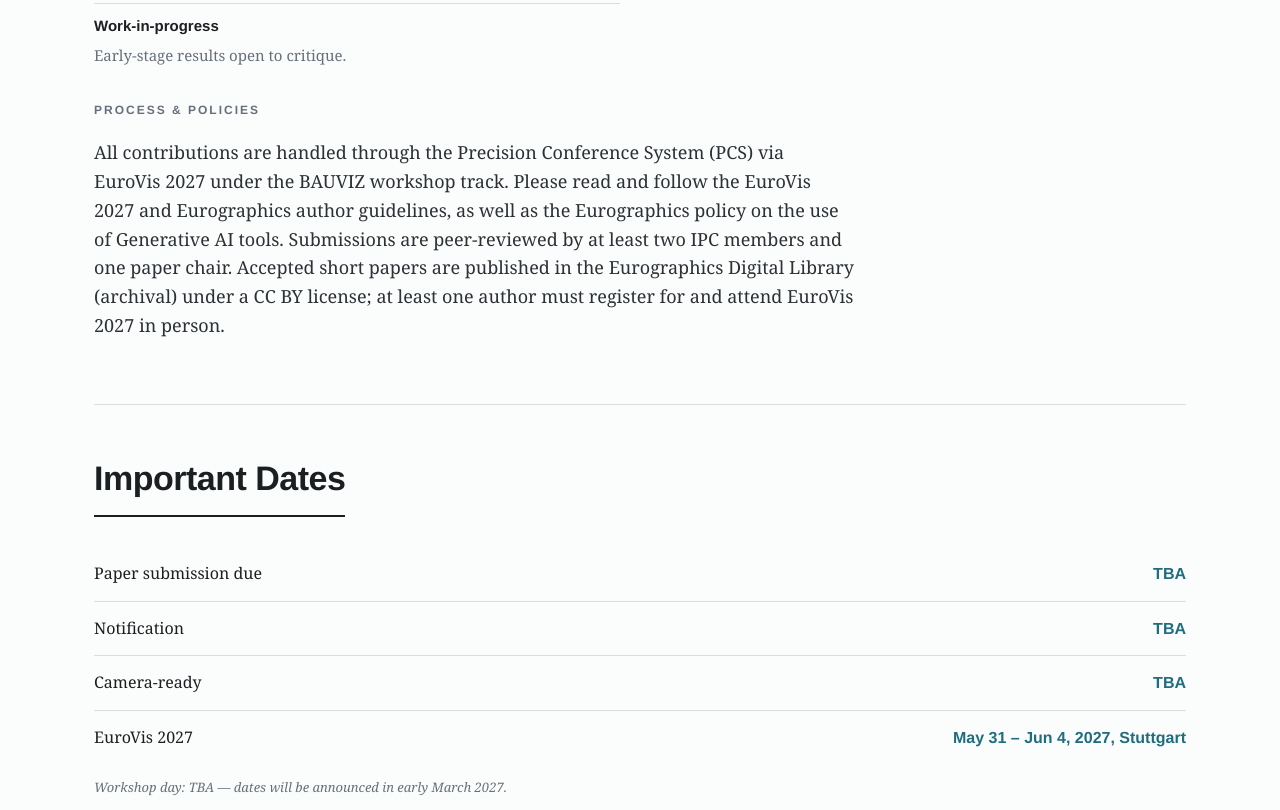
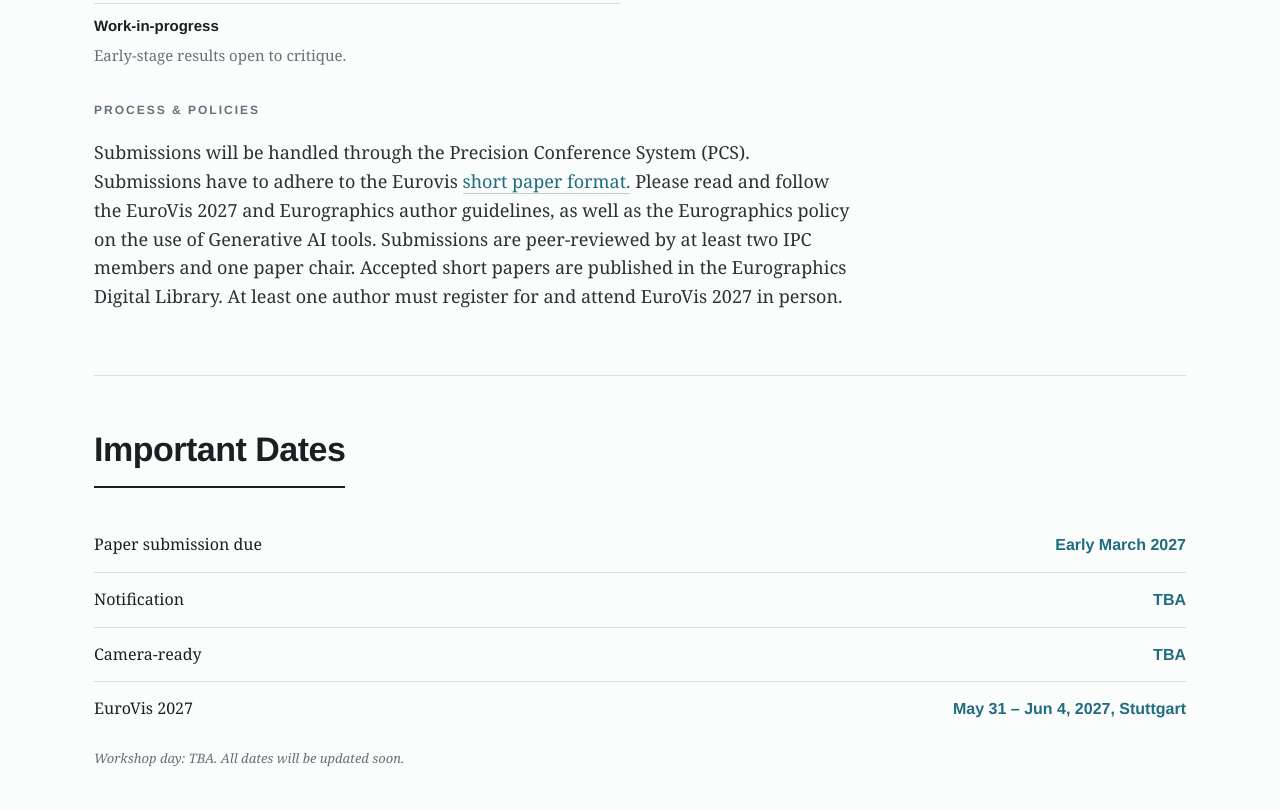
Before and after one commit to BAUVIZ/web, a plain HTML site: page index.html in a window 1280 px wide. Shown: the part 2870-3680 px from the top of the page. Drawn offline with Linux system fonts and the light colour scheme.

Commit message:
manual edits

```diff
--- a/index.html
+++ b/index.html
@@ -480,18 +480,21 @@ footer {
     </div>
   </div>
   <h3>Process &amp; policies</h3>
-  <p class="lead">All contributions are handled through the Precision Conference System (PCS) via EuroVis 2027 under the BAUVIZ workshop track. Please read and follow the EuroVis 2027 and Eurographics author guidelines, as well as the Eurographics policy on the use of Generative AI tools. Submissions are peer-reviewed by at least two IPC members and one paper chair. Accepted short papers are published in the Eurographics Digital Library (archival) under a CC&nbsp;BY license; at least one author must register for and attend EuroVis 2027 in person.</p>
+  <p class="lead">Submissions will be handled through the Precision Conference System (PCS). Submissions have to adhere to the Eurovis <a href="https://eurovis27.github.io/web/submissions/short-papers/">short paper format.</a>
+    Please read and follow the EuroVis 2027 and Eurographics author guidelines, as well as the Eurographics policy on the use of Generative AI tools.
+    Submissions are peer-reviewed by at least two IPC members and one paper chair.
+    Accepted short papers are published in the Eurographics Digital Library. At least one author must register for and attend EuroVis 2027 in person.</p>
 </section>
 
 <!-- ===== IMPORTANT DATES ===== -->
 <section id="dates">
   <div class="sec-head"><h2>Important Dates</h2></div>
   <div class="dates">
-    <div class="dt-row"><span class="dt-k">Paper submission due</span><span class="dt-v">TBA</span></div>
+    <div class="dt-row"><span class="dt-k">Paper submission due</span><span class="dt-v">Early March 2027</span></div>
     <div class="dt-row"><span class="dt-k">Notification</span><span class="dt-v">TBA</span></div>
     <div class="dt-row"><span class="dt-k">Camera-ready</span><span class="dt-v">TBA</span></div>
     <div class="dt-row"><span class="dt-k">EuroVis 2027</span><span class="dt-v">May 31 &ndash; Jun 4, 2027, Stuttgart</span></div>
-    <p class="dates-tz">Workshop day: TBA &mdash; dates will be announced in early March 2027.</p>
+    <p class="dates-tz">Workshop day: TBA. All dates will be updated soon.</p>
   </div>
 </section>
 
@@ -512,7 +515,7 @@ footer {
     </div>
   </div>
   <h3>Program committee</h3>
-  <p class="lead">An international committee representing visualization, architecture, engineering, digital twins, HCI, and AI will be announced shortly.</p>
+  <p class="lead">IPC will be announced shortly.</p>
 </section>
 
 <!-- ===== CONTACT ===== -->
@@ -524,6 +527,6 @@ footer {
 </main>
 
 <!-- ===== FOOTER ===== -->
-<footer>BAUVIZ 2027 &mdash; a EuroVis workshop. Built with the Eurographics community.</footer>
+<footer>BAUVIZ 2027 &mdash; Workshop on Visualization in Architecture, Engineering & Construction.</footer>
 </body>
 </html>
```
